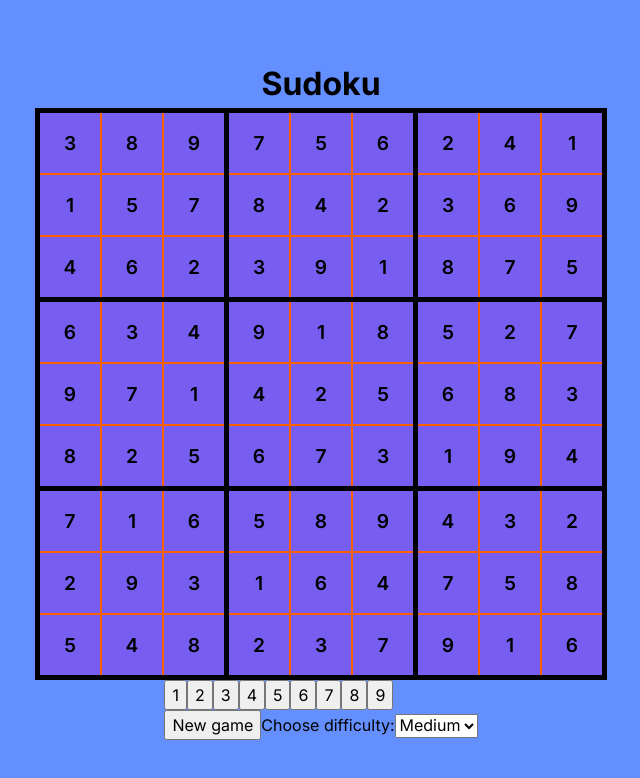
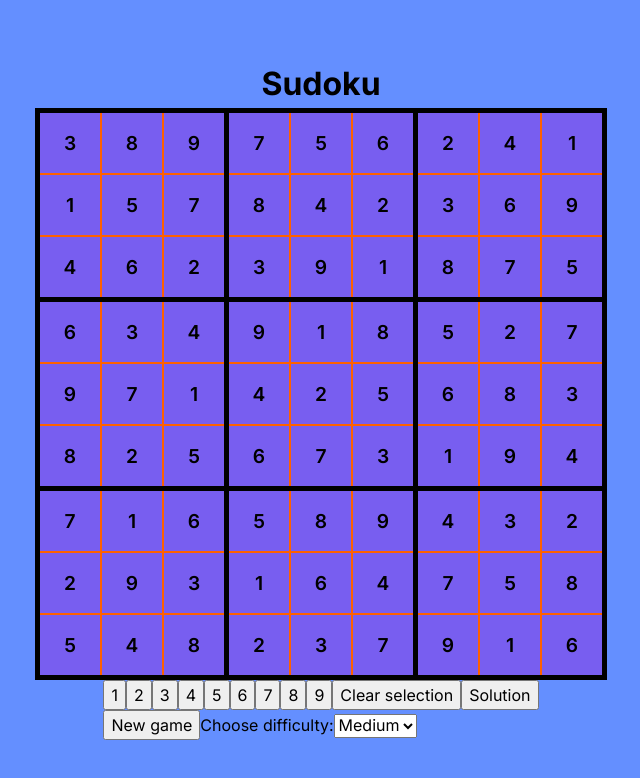
Before and after one commit to lzralbu/sudoku, a Next.js app: page / in a window 1280 px wide. Shown: the top 778 px of the page, without its empty margins (319-959 px from the left). Built offline with nearby package versions, Linux system fonts and the light colour scheme.

Commit message:
Some small additions.

```diff
--- a/app/components/Board.tsx
+++ b/app/components/Board.tsx
@@ -13,7 +13,7 @@ export default function Board({
       {Array.from({ length: 9 }, (_, boxIndex) => (
         <Box key={boxIndex}>
           {Array.from({ length: 9 }, (_, subBoxIndex) => {
-            const cellIndex = boxIndex * 9 + subBoxIndex;
+            const cellIndex = 9 * boxIndex + subBoxIndex;
             return (
               <Cell
                 key={cellIndex}
--- a/app/page.tsx
+++ b/app/page.tsx
@@ -54,6 +54,8 @@ export default function Game() {
       e.stopPropagation();
       if (isFinite(e.key as unknown as number) && Number(e.key) > 0) {
         handleValueSelection(e.key);
+      } else if (e.key === "Backspace" && selectedCellId >= 0) {
+        handleClearSelectedCell();
       }
     }
 
@@ -153,6 +155,18 @@ export default function Game() {
     makeMove(selectedCellId, value);
   }
 
+  function handleClearSelectedCell() {
+    if (selectedCellId < 0) return;
+
+    setCellValues(
+      (oldCellValues) =>
+        oldCellValues.slice(0, selectedCellId) +
+        "-" +
+        oldCellValues.slice(selectedCellId + 1)
+    );
+    setSelectedCellId(-1);
+  }
+
   return (
     <div className={styles.game}>
       <h1>Sudoku</h1>
@@ -169,6 +183,8 @@ export default function Game() {
               {k + 1}
             </button>
           ))}
+          <button onClick={handleClearSelectedCell}>Clear selection</button>
+          <button onClick={() => {}}>Solution</button>
         </div>
         <button onClick={handleNewGame}>New game</button>
         <label>
```
